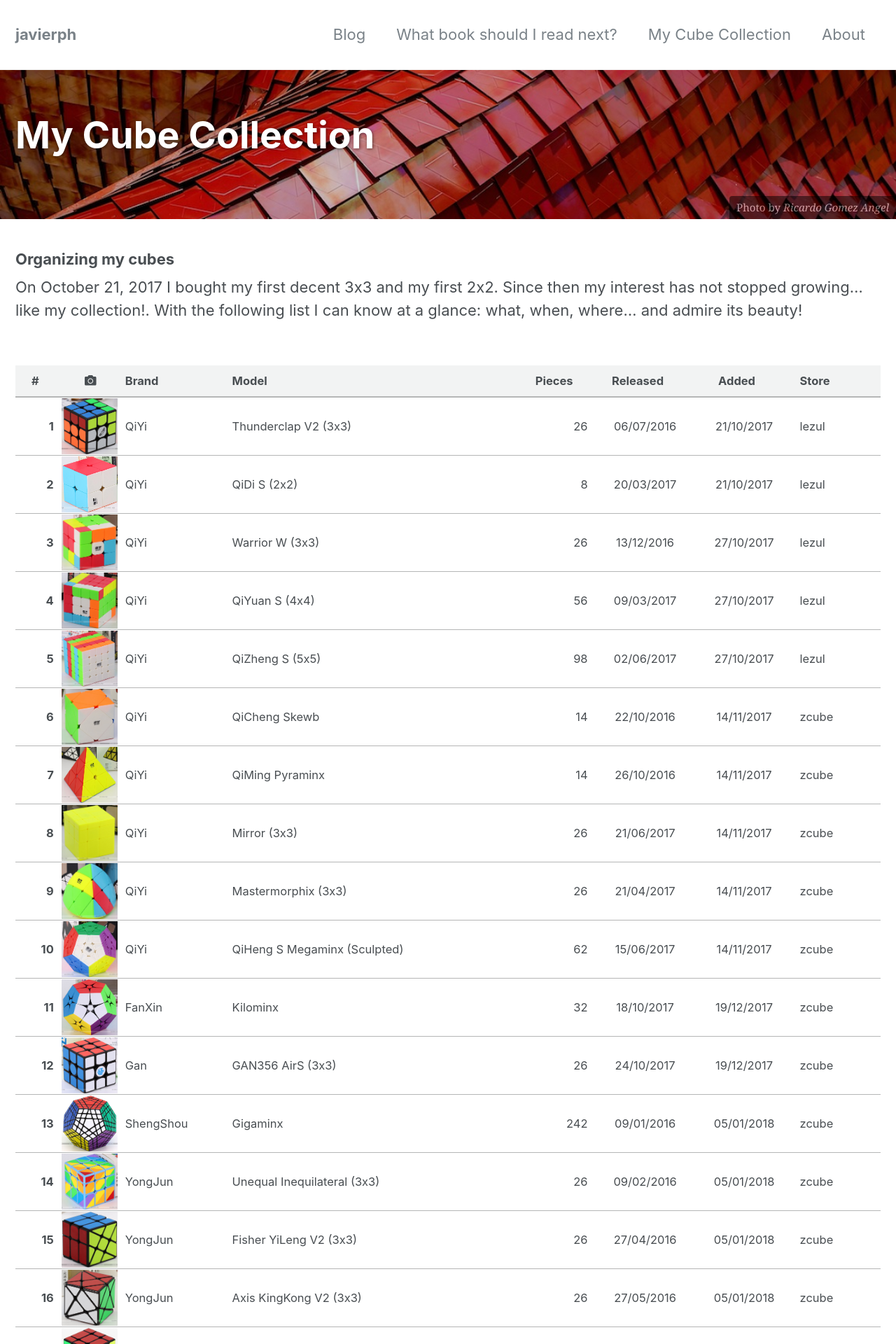
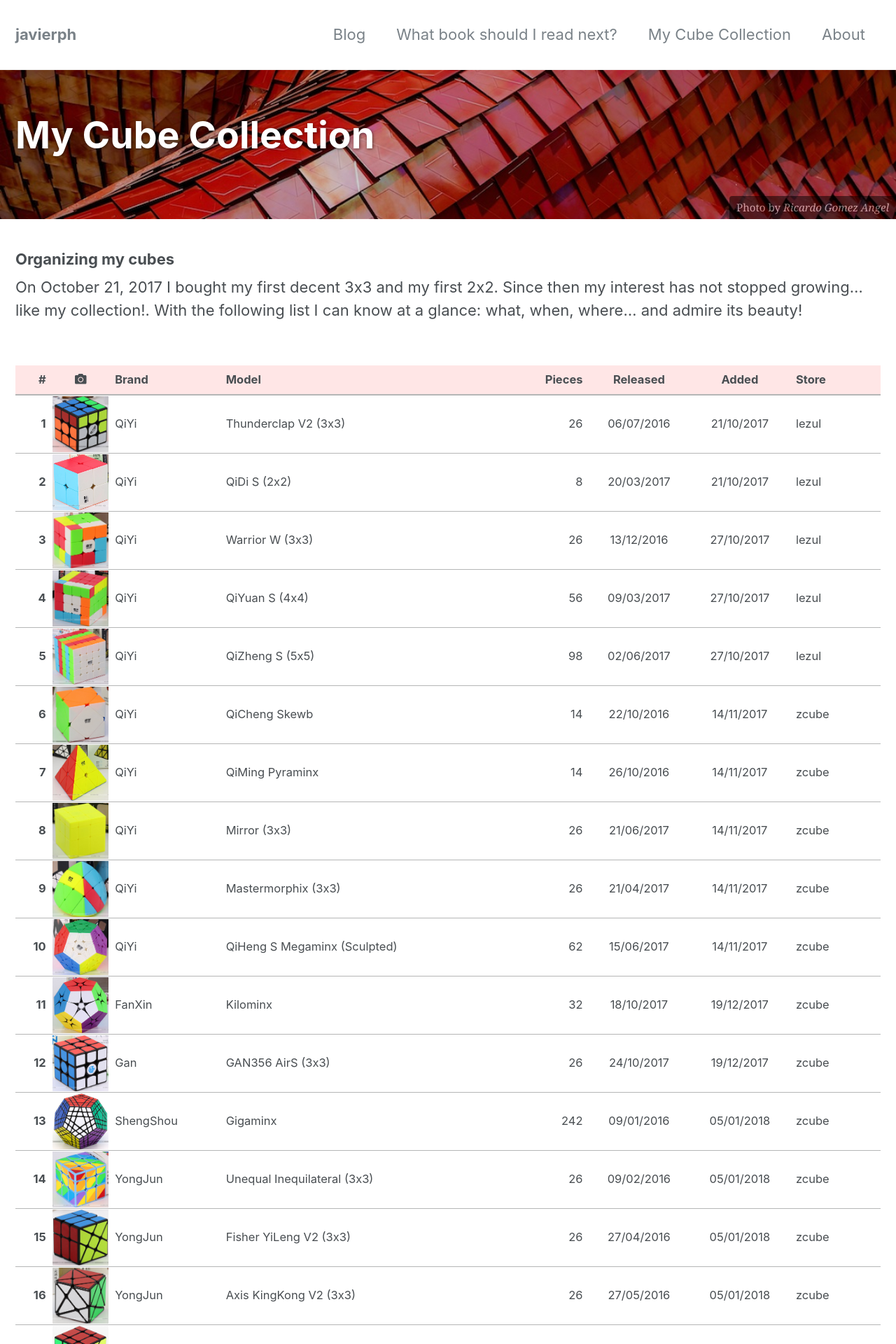
Before and after one commit to javierph/javierph.github.io, a Jekyll site: the page built from _pages/cubes.md, in a window 1280 px wide. Shown: the top 1920 px of the page at 70% size. Built offline with Jekyll 4.4.1, drawn with Linux system fonts in a browser that asks for light colours; nearby versions of some CDN libraries.

Commit message:
ordered table style

```diff
--- a/_pages/cubes.md
+++ b/_pages/cubes.md
@@ -30,7 +30,7 @@
       <thead>
           <tr>
               <th style="text-align: right;">#</th>
-              <th data-sortable="false" style="text-align: right;"><span class="fas fa-camera"></span></th>
+              <th data-sortable="false" style="text-align: center;"><span class="fas fa-camera"></span></th>
               <th>Brand</th>
               <th>Model</th>
               <th style="text-align: right;">Pieces</th>
--- a/assets/css/sortable-theme-minimal.css
+++ b/assets/css/sortable-theme-minimal.css
@@ -1,17 +1,8 @@
-/* line 2, ../sass/_sortable.sass */
-table[data-sortable] {
-  border-collapse: collapse;
-  border-spacing: 0;
+table[data-sortable] thead {
+background-color: #ffe6e6;
 }
-/* line 6, ../sass/_sortable.sass */
-table[data-sortable] th {
-  vertical-align: bottom;
-  font-weight: bold;
-}
-/* line 10, ../sass/_sortable.sass */
-table[data-sortable] th, table[data-sortable] td {
-  text-align: left;
-  padding: 10px;
+table[data-sortable] tr:hover td {
+background-color: lightyellow;
 }
 /* line 14, ../sass/_sortable.sass */
 table[data-sortable] th:not([data-sortable="false"]) {
@@ -22,34 +13,15 @@
   user-select: none;
   -webkit-tap-highlight-color: rgba(0, 0, 0, 0);
   -webkit-touch-callout: none;
-  cursor: pointer;
-}
-/* line 26, ../sass/_sortable.sass */
-table[data-sortable] th:after {
-  content: "";
-  visibility: hidden;
-  display: inline-block;
-  vertical-align: inherit;
-  height: 0;
-  width: 0;
-  border-width: 5px;
-  border-style: solid;
-  border-color: transparent;
-  margin-right: 1px;
-  margin-left: 10px;
-  float: right;
-}
-/* line 40, ../sass/_sortable.sass */
-table[data-sortable] th[data-sorted="true"]:after {
-  visibility: visible;
+  cursor: ns-resize;
 }
 /* line 43, ../sass/_sortable.sass */
-table[data-sortable] th[data-sorted-direction="descending"]:after {
-  border-top-color: inherit;
-  margin-top: 8px;
+table[data-sortable] th[data-sorted-direction="descending"] {
+  text-decoration: underline;
+  cursor: n-resize;
 }
 /* line 47, ../sass/_sortable.sass */
-table[data-sortable] th[data-sorted-direction="ascending"]:after {
-  border-bottom-color: inherit;
-  margin-top: 3px;
+table[data-sortable] th[data-sorted-direction="ascending"] {
+  text-decoration: overline;
+  cursor: s-resize;
 }
```
